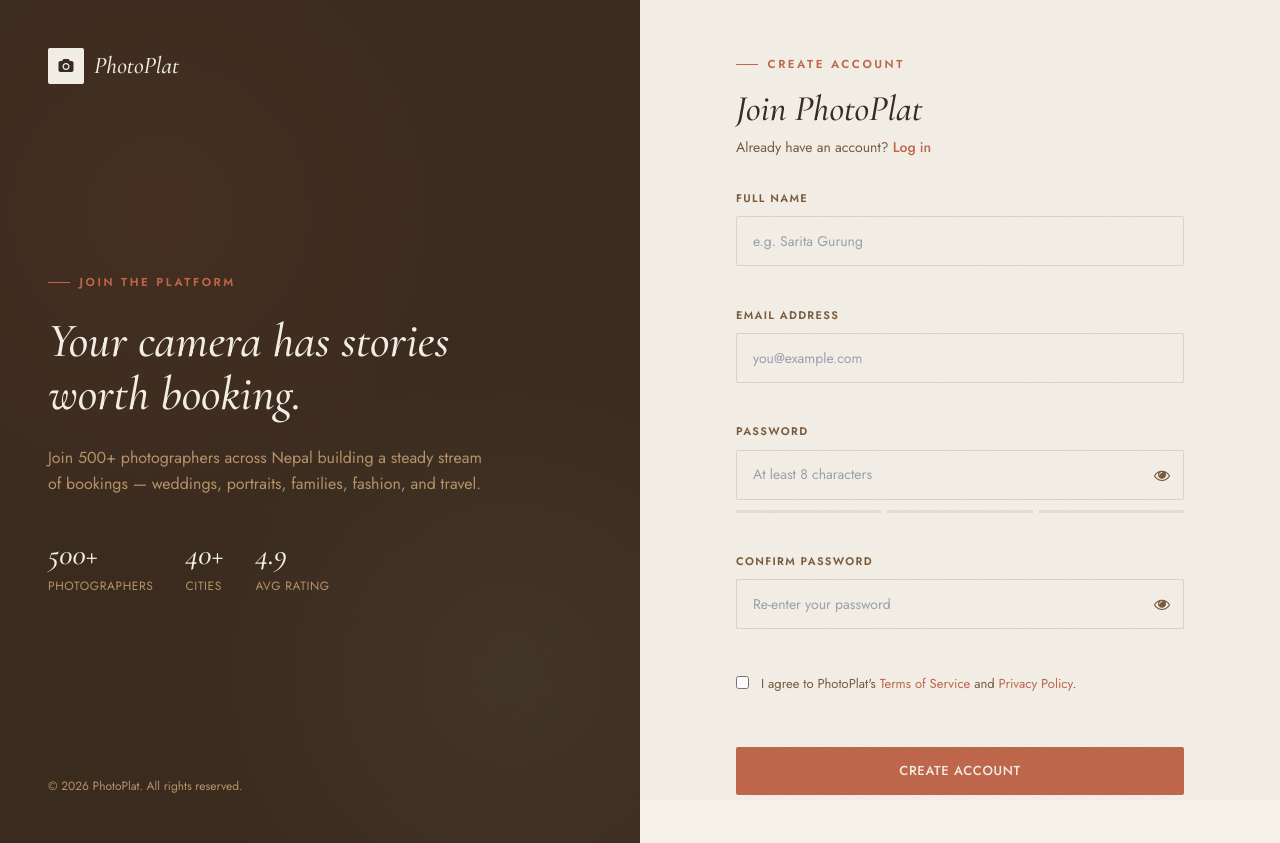
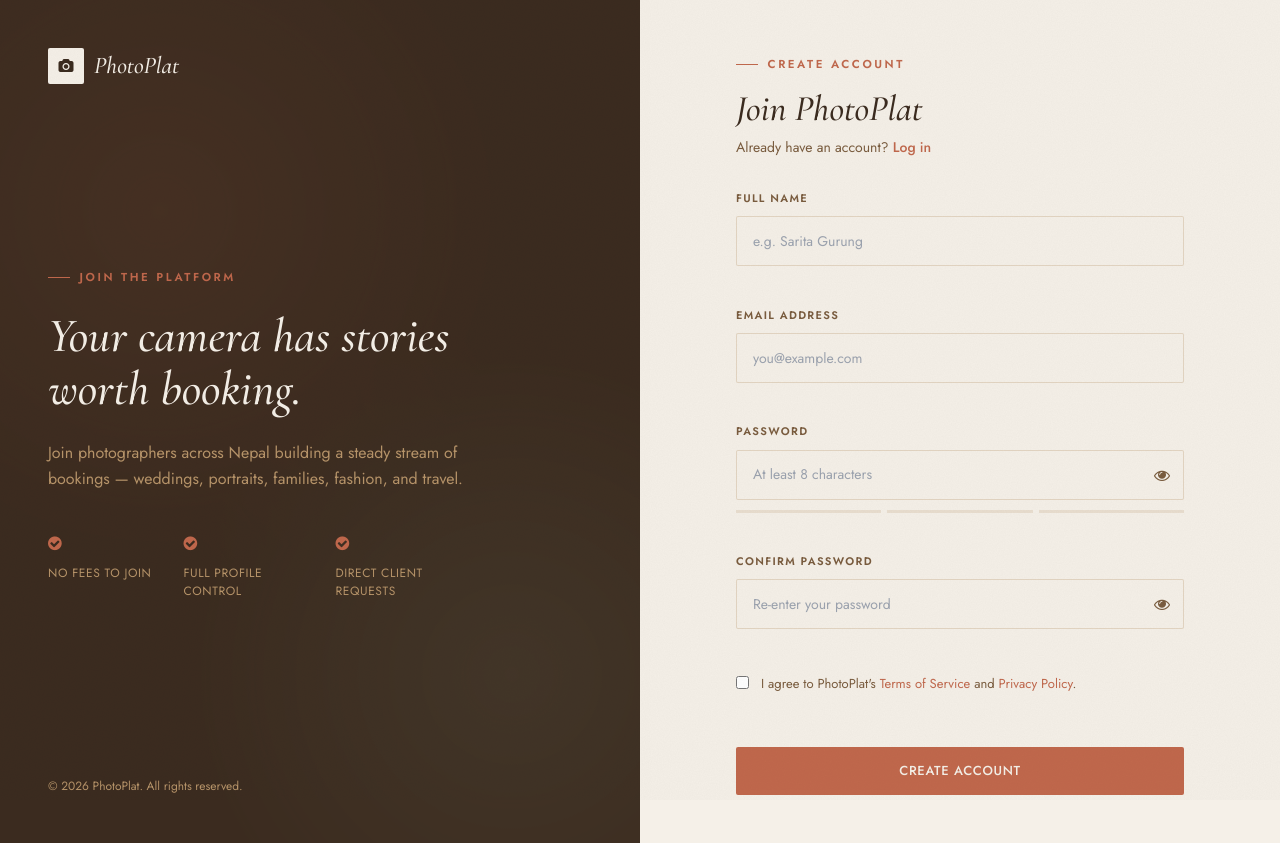
Before and after one commit to Biraj17/photoplatform, a Django app: page /photographer_join/ in a window 1280 px wide. Run offline with Django 5.2, Linux system fonts and the light colour scheme; some libraries are stand-ins or nearby versions.

Commit message:
phone number required on booking form, fixed fake stats copy
Co-Authored-By: Claude Sonnet 5 <noreply@anthropic.com>

```diff
--- a/accounts/templates/accounts/photographer_join.html
+++ b/accounts/templates/accounts/photographer_join.html
@@ -134,21 +134,21 @@
         Your camera has stories worth booking.
       </h1>
       <p class="text-clay leading-relaxed mt-6">
-        Join 500+ photographers across Nepal building a steady stream of bookings — weddings, portraits, families, fashion, and travel.
+        Join photographers across Nepal building a steady stream of bookings — weddings, portraits, families, fashion, and travel.
       </p>
 
-      <div class="flex items-center gap-8 mt-10">
-        <div>
-          <p class="font-display text-3xl italic font-medium">500+</p>
-          <p class="text-[12px] uppercase tracking-wider text-clay mt-1">Photographers</p>
+      <div class="flex items-start gap-8 mt-10">
+        <div class="max-w-[120px]">
+          <i class="fa fa-check-circle text-terracotta"></i>
+          <p class="text-[12px] uppercase tracking-wider text-clay mt-2">No fees to join</p>
         </div>
-        <div>
-          <p class="font-display text-3xl italic font-medium">40+</p>
-          <p class="text-[12px] uppercase tracking-wider text-clay mt-1">Cities</p>
+        <div class="max-w-[120px]">
+          <i class="fa fa-check-circle text-terracotta"></i>
+          <p class="text-[12px] uppercase tracking-wider text-clay mt-2">Full profile control</p>
         </div>
-        <div>
-          <p class="font-display text-3xl italic font-medium">4.9</p>
-          <p class="text-[12px] uppercase tracking-wider text-clay mt-1">Avg rating</p>
+        <div class="max-w-[120px]">
+          <i class="fa fa-check-circle text-terracotta"></i>
+          <p class="text-[12px] uppercase tracking-wider text-clay mt-2">Direct client requests</p>
         </div>
       </div>
     </div>
--- a/main/forms.py
+++ b/main/forms.py
@@ -37,11 +37,17 @@ class PhotographerSearchForm(forms.Form):
 class BookingRequestForm(forms.ModelForm):
     class Meta:
         model = BookingRequest
-        fields = ["client_name", "client_email", "client_phone", "shoot_date", "package", "message"]
+        fields = ["client_phone", "client_name", "client_email", "shoot_date", "package", "message"]
+        labels = {
+            "client_phone": "Phone Number",
+            "client_name": "Full Name",
+            "client_email": "Email Address",
+            "shoot_date": "Preferred Date",
+        }
         widgets = {
+            "client_phone": forms.TextInput(attrs={"class": FIELD_CLASS, "placeholder": "+977 ...", "required": True}),
             "client_name": forms.TextInput(attrs={"class": FIELD_CLASS, "placeholder": "Your name"}),
             "client_email": forms.EmailInput(attrs={"class": FIELD_CLASS, "placeholder": "you@example.com"}),
-            "client_phone": forms.TextInput(attrs={"class": FIELD_CLASS, "placeholder": "+977 ..."}),
             "shoot_date": forms.DateInput(attrs={"class": FIELD_CLASS, "type": "date"}),
             "package": forms.Select(attrs={"class": FIELD_CLASS}),
             "message": forms.Textarea(attrs={"class": FIELD_CLASS, "rows": 4, "placeholder": "Tell the photographer about the shoot"}),
--- a/main/models.py
+++ b/main/models.py
@@ -55,7 +55,7 @@ class BookingRequest(models.Model):
     )
     client_name = models.CharField(max_length=120)
     client_email = models.EmailField()
-    client_phone = models.CharField(max_length=30, blank=True)
+    client_phone = models.CharField(max_length=30)
     shoot_date = models.DateField(blank=True, null=True)
     package = models.CharField(max_length=20, choices=PACKAGE_CHOICES, default="Custom")
     message = models.TextField(blank=True)
--- a/main/templates/main/home.html
+++ b/main/templates/main/home.html
@@ -57,9 +57,9 @@
     </form>
 
     <div class="mt-8 flex flex-wrap justify-center gap-x-10 gap-y-2 text-[13px] text-bark uppercase tracking-wide font-medium">
-      <span><i class="fa fa-check text-terracotta mr-1.5"></i>500+ verified photographers</span>
-      <span><i class="fa fa-check text-terracotta mr-1.5"></i>Instant booking</span>
-      <span><i class="fa fa-check text-terracotta mr-1.5"></i>Money-back guarantee</span>
+      <span><i class="fa fa-check text-terracotta mr-1.5"></i>Real registered photographers</span>
+      <span><i class="fa fa-check text-terracotta mr-1.5"></i>Book directly, no middleman</span>
+      <span><i class="fa fa-check text-terracotta mr-1.5"></i>Free to browse and join</span>
     </div>
   </div>
 </section>
```
Also changed, not shown: main/migrations/0003_alter_bookingrequest_client_phone.py (added), 1 other file.
